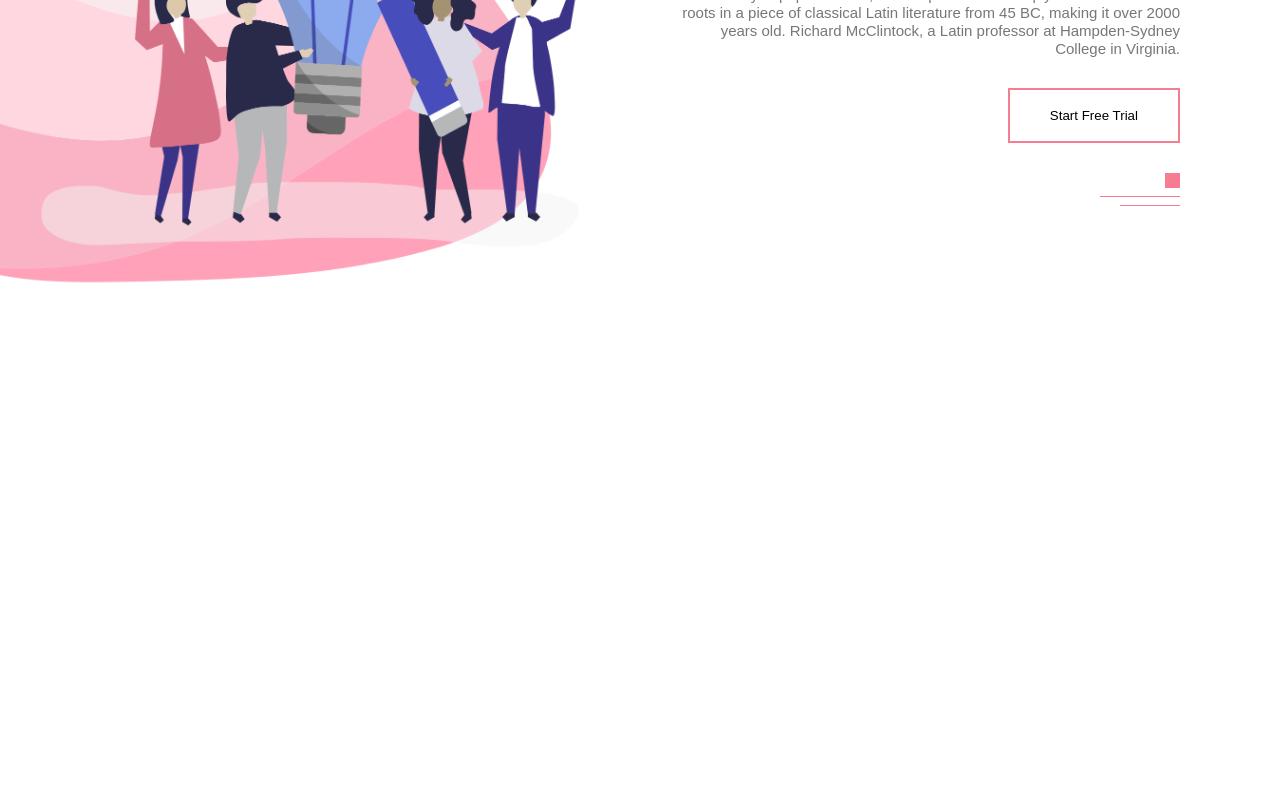
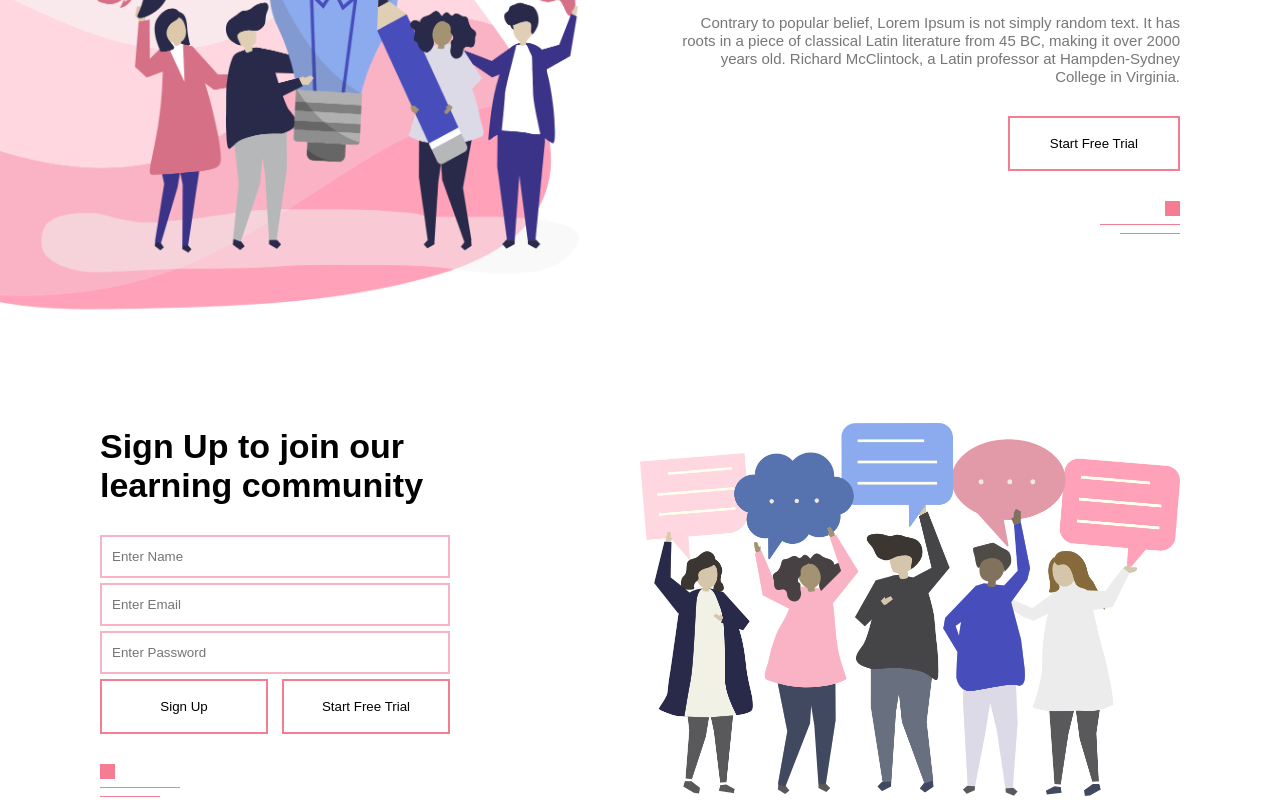
Before and after one commit to HamzaAhmedSheikh/project-5_animated-react-website, a React (Create React App) app: page / in a window 1280 px wide. Shown: the part 3077-3877 px from the top of the page. Before the commit the page ends 3473 px from the top, so only its background shows below. Built offline with nearby package versions, Linux system fonts and the light colour scheme.

Commit message:
contact section complete

```diff
--- /dev/null
+++ b/src/Animated-React-Website/component/Contact.js
@@ -0,0 +1,42 @@
+import React from 'react'
+
+import '../css/style.css'
+
+import contact from '../images/contact.png'
+
+export const Contact = () => {
+    return (
+      <section id="contact">
+        <div className="container contact-row">
+          <div className="contact-left-col">
+            <h1> Sign Up to join our <br /> learning community </h1>
+            <form>
+              <input type="text" placeholder="Enter Name" />
+              <input type="email" placeholder="Enter Email" />
+              <input type="password" placeholder="Enter Password" />
+
+              <div className="btn-box">
+               <button className="commom-btn"> Sign Up </button>
+               <button className="commom-btn"> Start Free Trial </button>
+              </div>
+            </form>
+
+             <div className="line">
+                <span className="line-1"></span> <br />
+                <span className="line-2"></span> <br />
+                <span className="line-3"></span>
+             </div>
+
+
+
+          </div>
+
+          <div className="contact-right-col">
+            <img src={contact} alt="contact section" />
+          </div>
+        </div>
+      </section>
+    )
+}
+
+export default Contact;
--- a/src/Animated-React-Website/component/Offer.js
+++ b/src/Animated-React-Website/component/Offer.js
@@ -1,4 +1,6 @@
 import React from 'react'
+
+import '../css/style.css'
 
 import offer from '../images/offer.png'
 
--- a/src/Animated-React-Website/css/style.css
+++ b/src/Animated-React-Website/css/style.css
@@ -199,8 +199,54 @@ p {
     max-width: 350px;
 }
 
+.course-text button {
+    margin: 30px;
+}
+
 /*-------------------- Offer Section ------------------------ */
 
 #offer button {
     margin: 30px 0;
 }
+
+/*-------------------- Contact Section ------------------------ */
+
+.contact-row {
+    display: flex;
+    align-items: center;
+    flex-wrap: wrap;
+}
+
+.contact-left-col, .contact-right-col {
+    flex-basis: 50%;
+}
+
+.contact-right-col img {
+    width: 100%;
+}
+
+form {
+    max-width: 350px;
+    margin: 30px 0;
+}
+
+form input {
+    width: 100%;
+    padding: 12px 10px;
+    margin-bottom: 5px;
+    outline: none;
+    box-shadow: none;
+    box-sizing: border-box;
+    border: 2px solid #fab3c4;
+}
+
+.btn-box {
+    width: 100%;
+    display: flex;
+    justify-content: space-between;
+}
+
+.btn-box button {
+    flex-basis: 48%;
+    padding: 18px 0;
+}
--- a/src/App.js
+++ b/src/App.js
@@ -6,6 +6,7 @@ import About from './Animated-React-Website/component/About'
 import Features from './Animated-React-Website/component/Features'
 import Courses from './Animated-React-Website/component/Courses'
 import Offer from './Animated-React-Website/component/Offer'
+import Contact from './Animated-React-Website/component/Contact'
 
 
 function App() {
@@ -17,6 +18,7 @@ function App() {
        <Features />
        <Courses />
        <Offer />
+       <Contact />
     </div>
   );
 }
```
